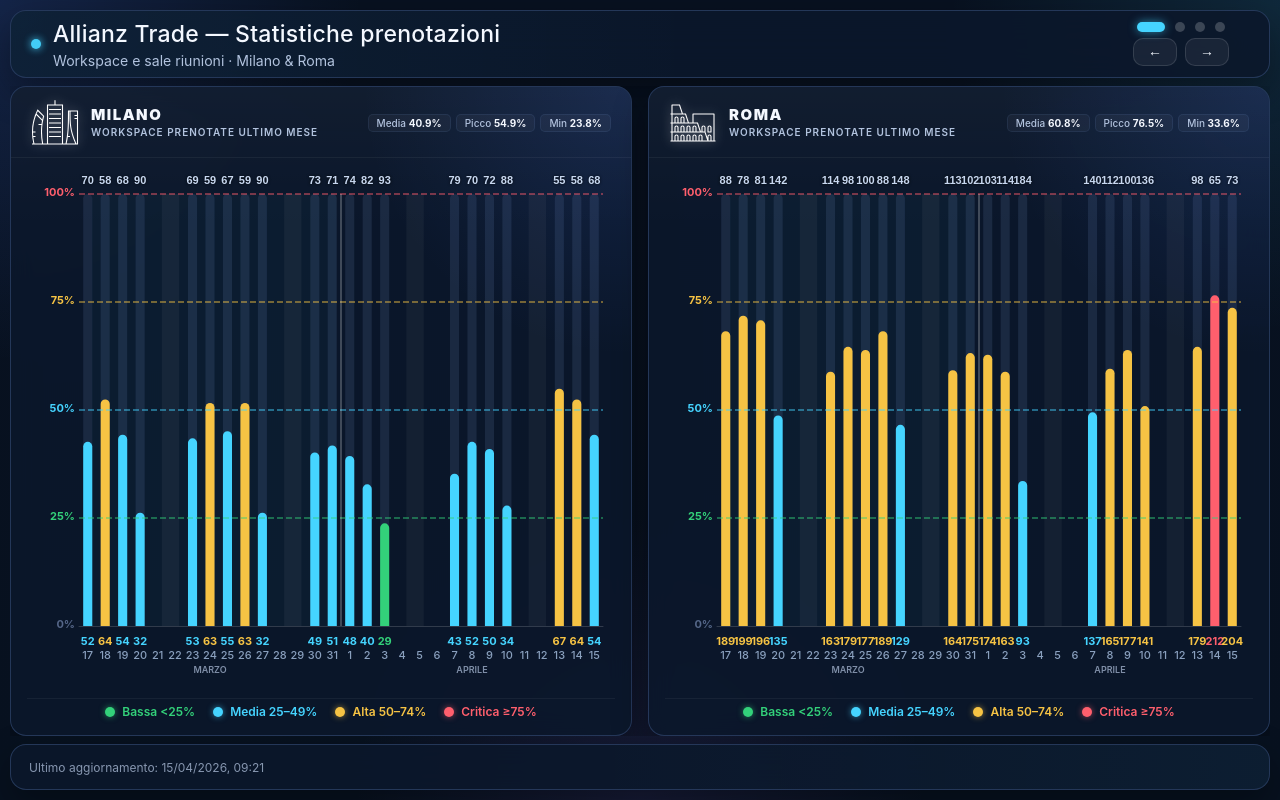
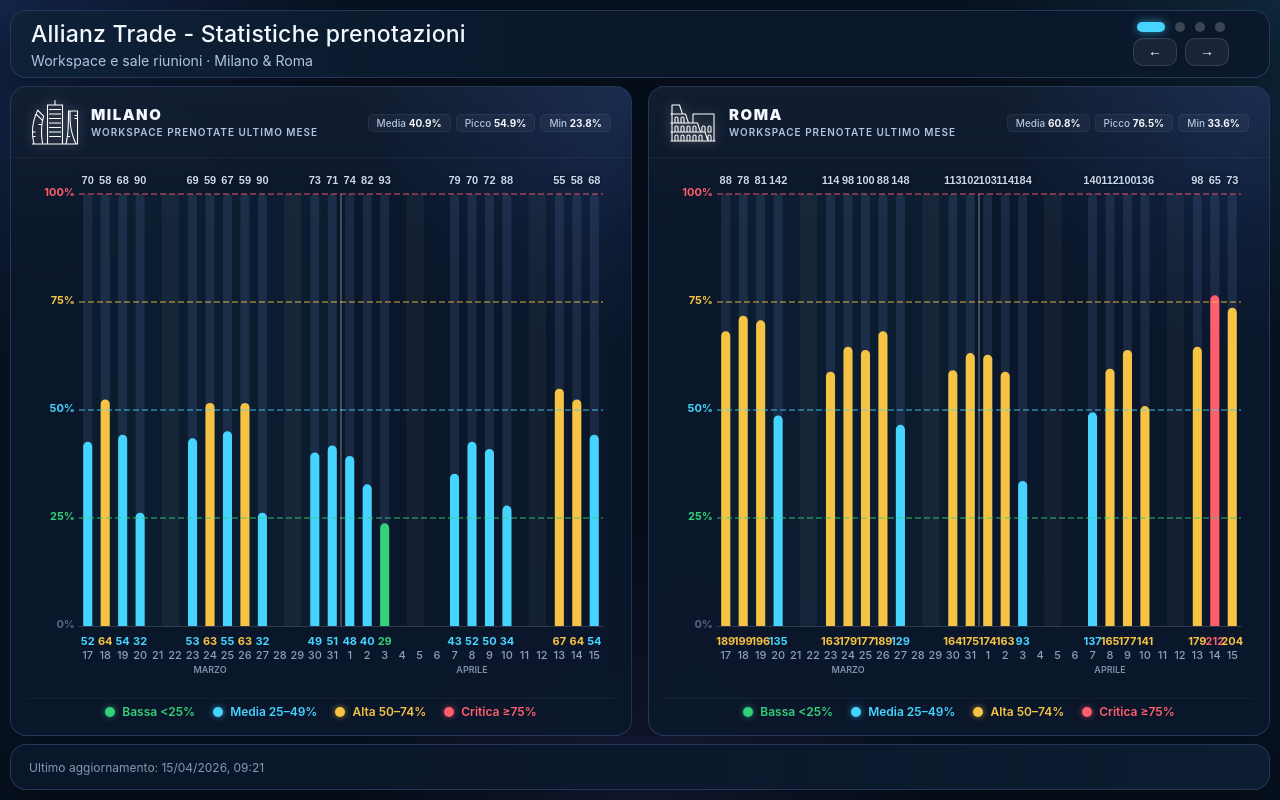
Before and after one commit to triazdashboard/occupancy-dashboard, a plain HTML site: page index.html in a window 1280 px wide. Drawn offline with nearby package versions, Linux system fonts and the light colour scheme.

Commit message:
ui: trattino singolo nel titolo, rimuovi pallino header

```diff
--- a/dashboard-theme.css
+++ b/dashboard-theme.css
@@ -71,11 +71,7 @@
   display: flex; align-items: center; gap: 12px;
   flex: 1; min-width: 0; position: relative; z-index: 1;
 }
-.t-dot {
-  width: 10px; height: 10px; border-radius: 50%; flex-shrink: 0;
-  background: var(--cyan); box-shadow: 0 0 10px var(--cyan);
-  animation: t-pulse 2.4s ease-in-out infinite;
-}
+.t-dot { display: none; }
 @keyframes t-pulse {
   0%, 100% { opacity: 1; box-shadow: 0 0 8px var(--cyan); }
   50%       { opacity: .4; box-shadow: 0 0 20px var(--cyan); }
--- a/index.html
+++ b/index.html
@@ -73,7 +73,7 @@
   <div class="t-brand">
     <div class="t-dot"></div>
     <div class="t-titles">
-      <div class="t-title">Allianz Trade — Statistiche prenotazioni</div>
+      <div class="t-title">Allianz Trade - Statistiche prenotazioni</div>
       <div class="t-sub" id="tSub">Workspace e sale riunioni · Milano &amp; Roma</div>
     </div>
   </div>
```
